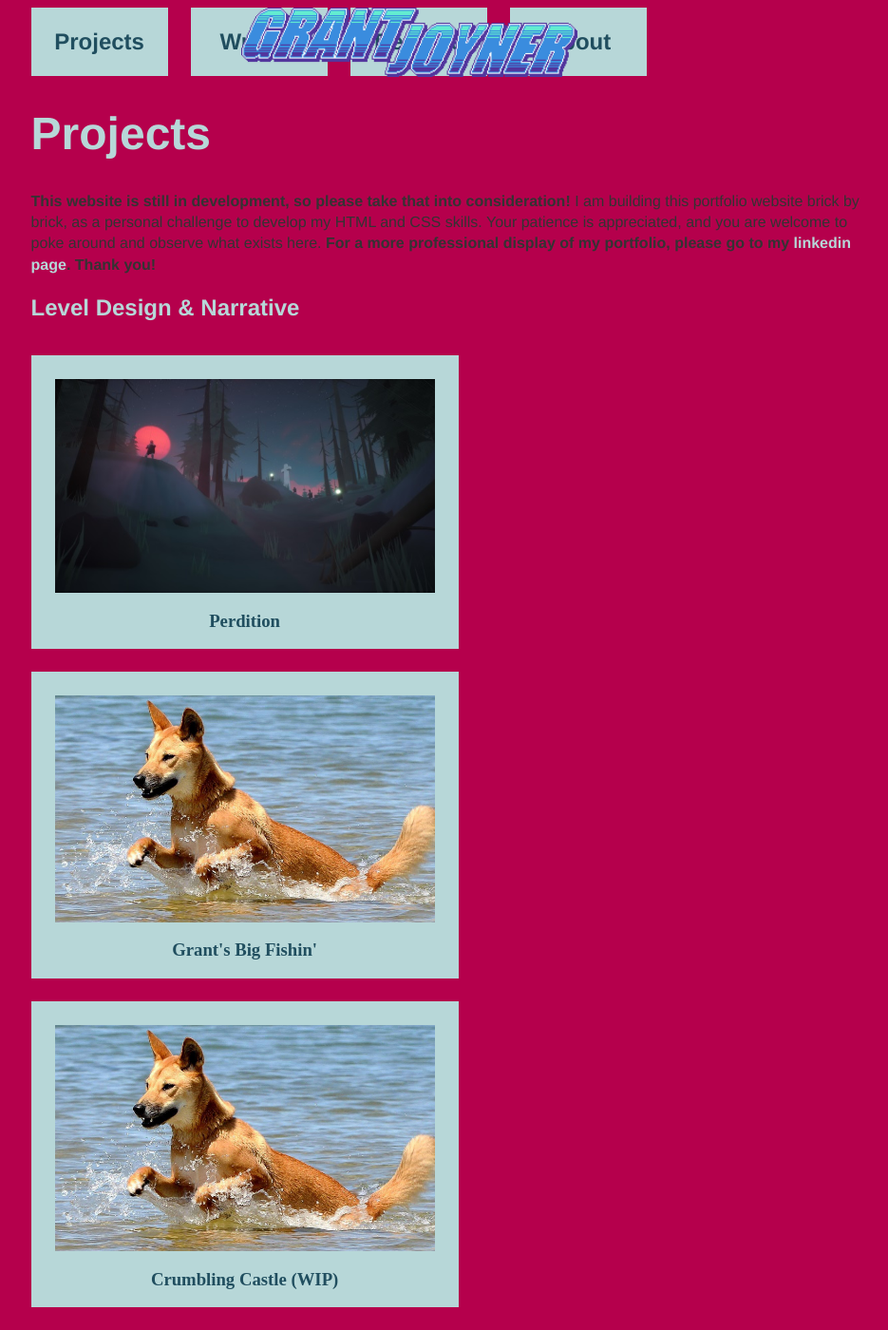
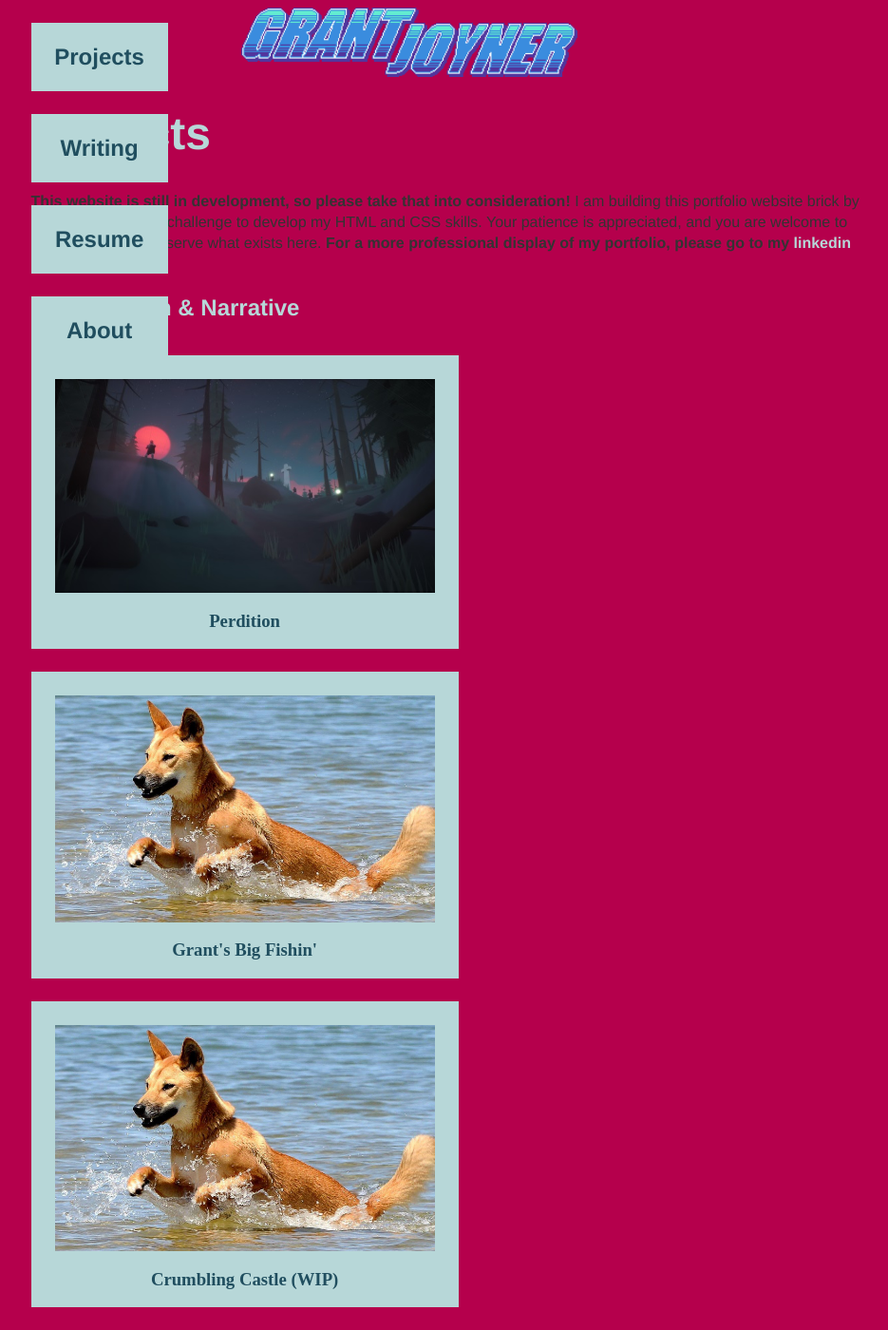
Before and after one commit to digigrant/digigrant.github.io, a Jekyll site: the page built from index.html, in a window 1280 px wide and 1400 px high. Shown: the whole window at 95% size, without its empty margins (165-1100 px from the left). Built offline with Jekyll 4.4.1, drawn with Linux system fonts in a browser that asks for light colours.

Commit message:
Update main.scss

```diff
--- a/_sass/main.scss
+++ b/_sass/main.scss
@@ -45,18 +45,20 @@ body
 
 nav
 {
+    width: 144px;
+    overflow: auto;
+    position: fixed;
+
     ul
     {
         padding-left: 0px;
-        margin: auto;
     }
 }
 
 .buttonNav
 {
-    width: 144px;
+    width: 100%;
     line-height: 72px;
-    margin-right: 24px;
     margin-bottom: 24px;
 
     background-color: $color2;
```
